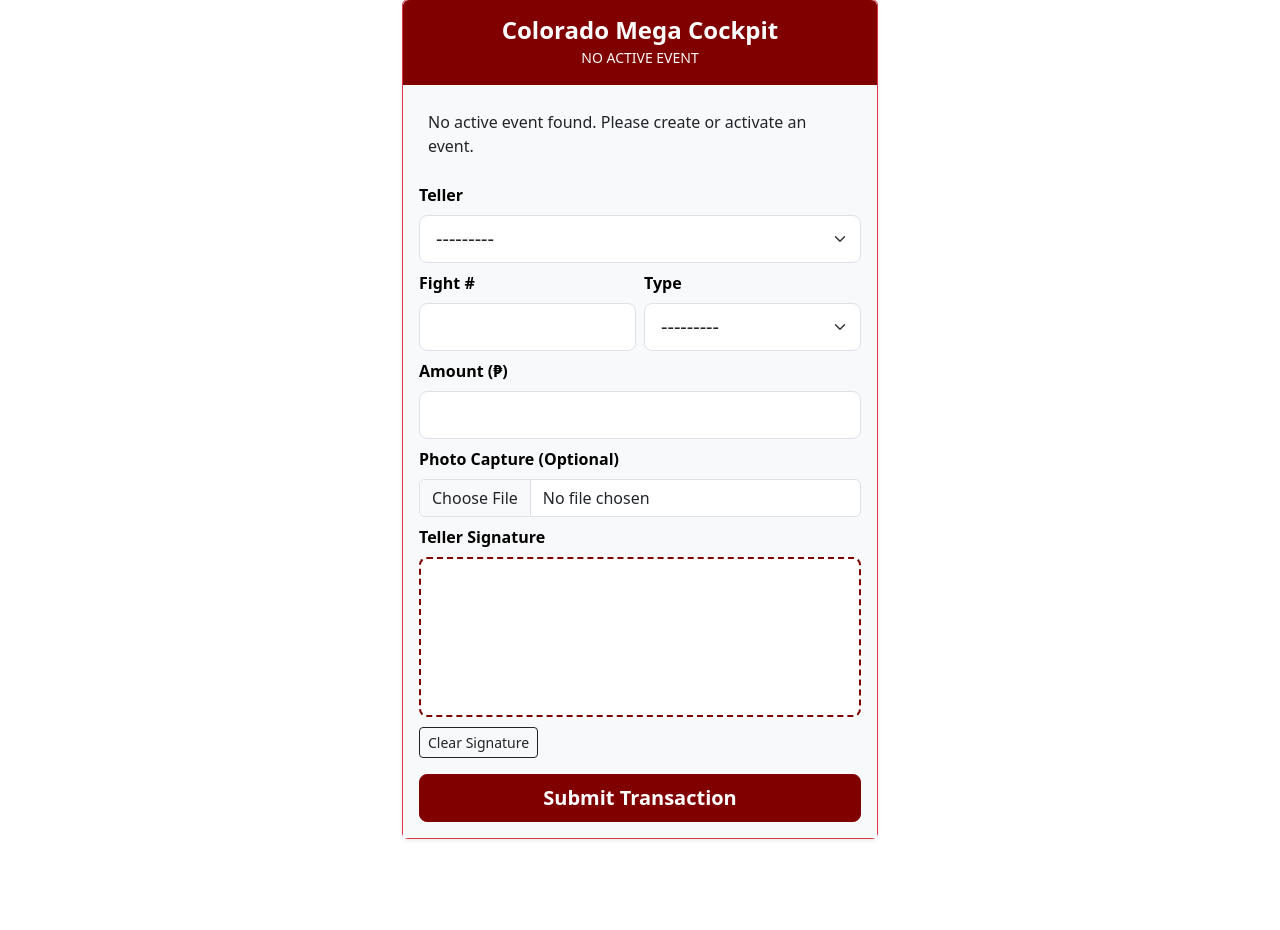
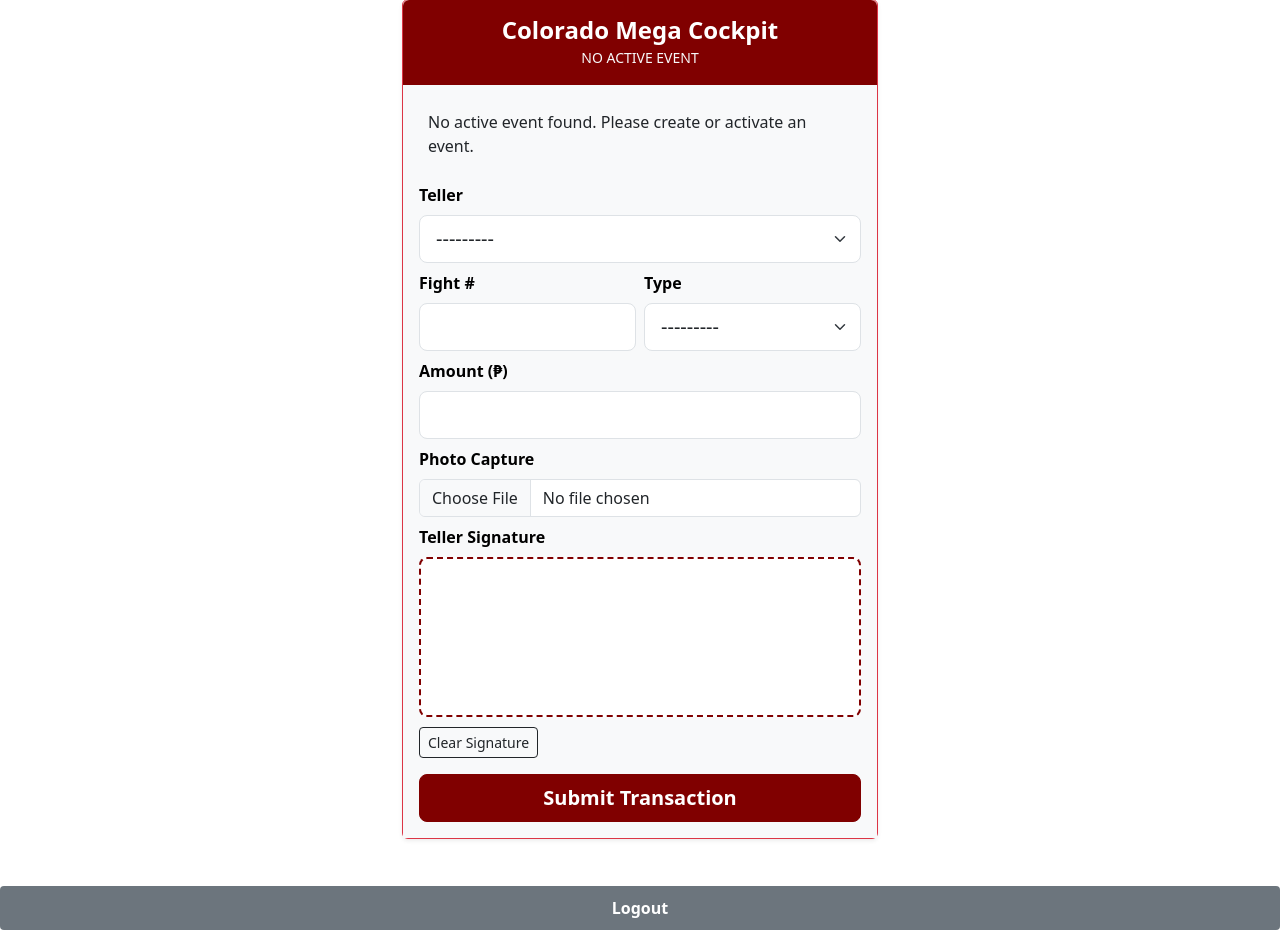
Before and after one commit to jkcsingson-sys/cockpit_system, a Django app: page / in a window 1280 px wide. Shown: the part 17-947 px from the top of the page. Before the commit the page ends 857 px from the top, so only its background shows below. Run offline with Django 5.2, Linux system fonts and the light colour scheme; the visitor is signed in with stand-in values (Sample User, id 1); data that the repository does not hold is empty; a map, chart or similar area stays blank.

Commit message:
Add amount validation bounds and styled logout button

```diff
--- a/arena/forms.py
+++ b/arena/forms.py
@@ -3,35 +3,47 @@ from .models import Transaction
 
 
 class TransactionForm(forms.ModelForm):
-  signature_data = forms.CharField(
-      widget=forms.HiddenInput(), required=False
-  )
+    signature_data = forms.CharField(
+        widget=forms.HiddenInput(), required=False
+    )
 
-  class Meta:
-    model = Transaction
-    fields = [
-        'teller',
-        'fight_number',
-        'transaction_type',
-        'amount',
-        'photo',
-    ]
-    widgets = {
-        'teller': forms.Select(attrs={'class': 'form-select form-select-lg'}),
-        'fight_number': forms.NumberInput(
-            attrs={'class': 'form-control form-control-lg', 'min': '1'}
-        ),
-        'transaction_type': forms.Select(
-            attrs={'class': 'form-select form-select-lg'}
-        ),
-        'amount': forms.NumberInput(
-            attrs={'class': 'form-control form-control-lg', 'step': '0.01'}
-        ),
-        'photo': forms.ClearableFileInput(
-            attrs={
-                'class': 'form-control',
-                'accept': 'image/*',
-                'capture': 'environment',
-            }
-        ),
-    }
+    class Meta:
+        model = Transaction
+        fields = [
+            'teller',
+            'fight_number',
+            'transaction_type',
+            'amount',
+            'photo',
+        ]
+        widgets = {
+            'teller': forms.Select(attrs={'class': 'form-select form-select-lg'}),
+            'fight_number': forms.NumberInput(
+                attrs={'class': 'form-control form-control-lg', 'min': '1'}
+            ),
+            'transaction_type': forms.Select(
+                attrs={'class': 'form-select form-select-lg'}
+            ),
+            'amount': forms.NumberInput(
+                attrs={
+                    'class': 'form-control form-control-lg',
+                    'step': '0.01',
+                    'min': '5000',
+                    'max': '50000'
+                }
+            ),
+            'photo': forms.ClearableFileInput(
+                attrs={
+                    'class': 'form-control',
+                    'accept': 'image/*',
+                    'capture': 'environment',
+                }
+            ),
+        }
+
+    def clean_amount(self):
+        amount = self.cleaned_data.get('amount')
+        if amount is not None:
+            if amount < 5000 or amount > 50000:
+                raise forms.ValidationError("The amount must be between ₱5,000 and ₱50,000.")
+        return amount
--- a/arena/urls.py
+++ b/arena/urls.py
@@ -1,6 +1,8 @@
 from django.urls import path
+from django.contrib.auth.views import LogoutView
 from . import views
 
 urlpatterns = [
     path('', views.entry_view, name='entry'),
+    path('logout/', LogoutView.as_view(), name='logout'),
 ]
--- a/core/settings.py
+++ b/core/settings.py
@@ -137,3 +137,5 @@ MAILERS = {
 LOGIN_URL = '/admin/login/'
 LOGIN_REDIRECT_URL = '/'
 LOGOUT_REDIRECT_URL = '/admin/login/'
+
+LOGOUT_REDIRECT_URL = '/admin/login/'
--- a/templates/arena/entry.html
+++ b/templates/arena/entry.html
@@ -50,7 +50,7 @@
                     {{ form.amount }}
                 </div>
                 <div class="mb-2">
-                    <label class="form-label">Photo Capture (Optional)</label>
+                    <label class="form-label">Photo Capture</label>
                     {{ form.photo }}
                 </div>
 
@@ -107,5 +107,15 @@
         document.getElementById('id_signature_data').value = canvas.toDataURL('image/png');
     });
 </script>
+
+<!-- Inside your form, right below the Submit Transaction button -->
+<div style="text-align: center; margin-top: 15px;">
+    <form action="{% url 'logout' %}" method="post" style="display: inline;">
+        {% csrf_token %}
+        <button type="submit" style="background-color: #6c757d; color: white; border: none; padding: 10px 20px; border-radius: 4px; cursor: pointer; font-weight: bold; width: 100%;">
+            Logout
+        </button>
+    </form>
+</div>
 </body>
 </html>
```
